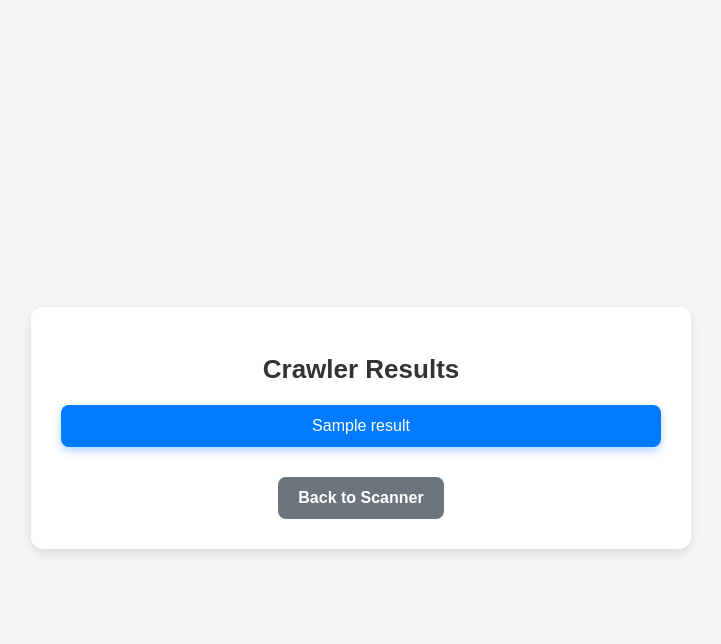
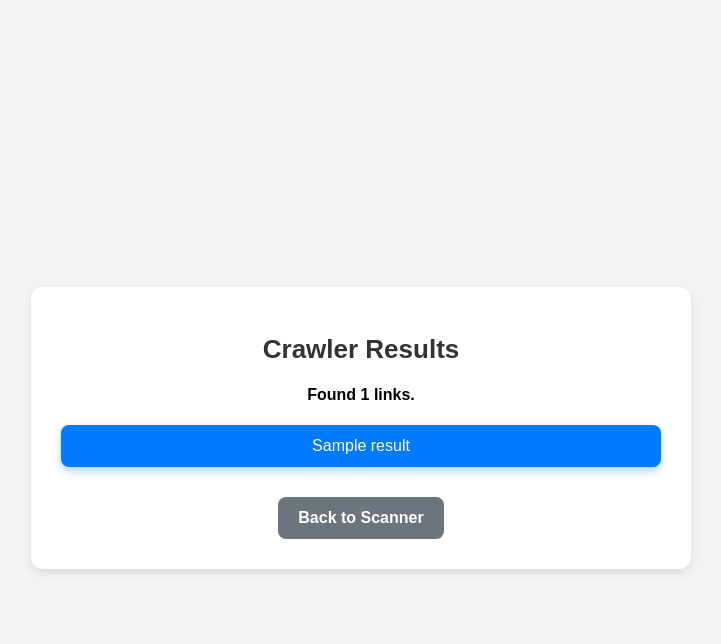
Before and after one commit to reaphsoft-org/webscanner, a Django app: template scanner/templates/scanner/crawler_results.html in a window 1280 px wide. Shown: the top 644 px of the page, without its empty margins (279-1000 px from the left). Run offline with Django 4.2, Linux system fonts and the light colour scheme; the template is opened without the code that fills it: most values are stand-ins (such as "Sample title", 1, 10 or a date in 2020); parts of the project's set-up code (start-up, migrations or seed data) failed here and were passed over; some libraries are stand-ins or nearby versions.

Commit message:
Update crawler_results.html

```diff
--- a/scanner/templates/scanner/crawler_results.html
+++ b/scanner/templates/scanner/crawler_results.html
@@ -97,6 +97,7 @@
             <h1>Crawler Results</h1>
             <div class="results-container">
                 {% if results %}
+                    <h4>Found {{ results|length }} links. </h4>
                     {% for result in results %}
                         <div class="result-item">
                             {{ result }}
```
